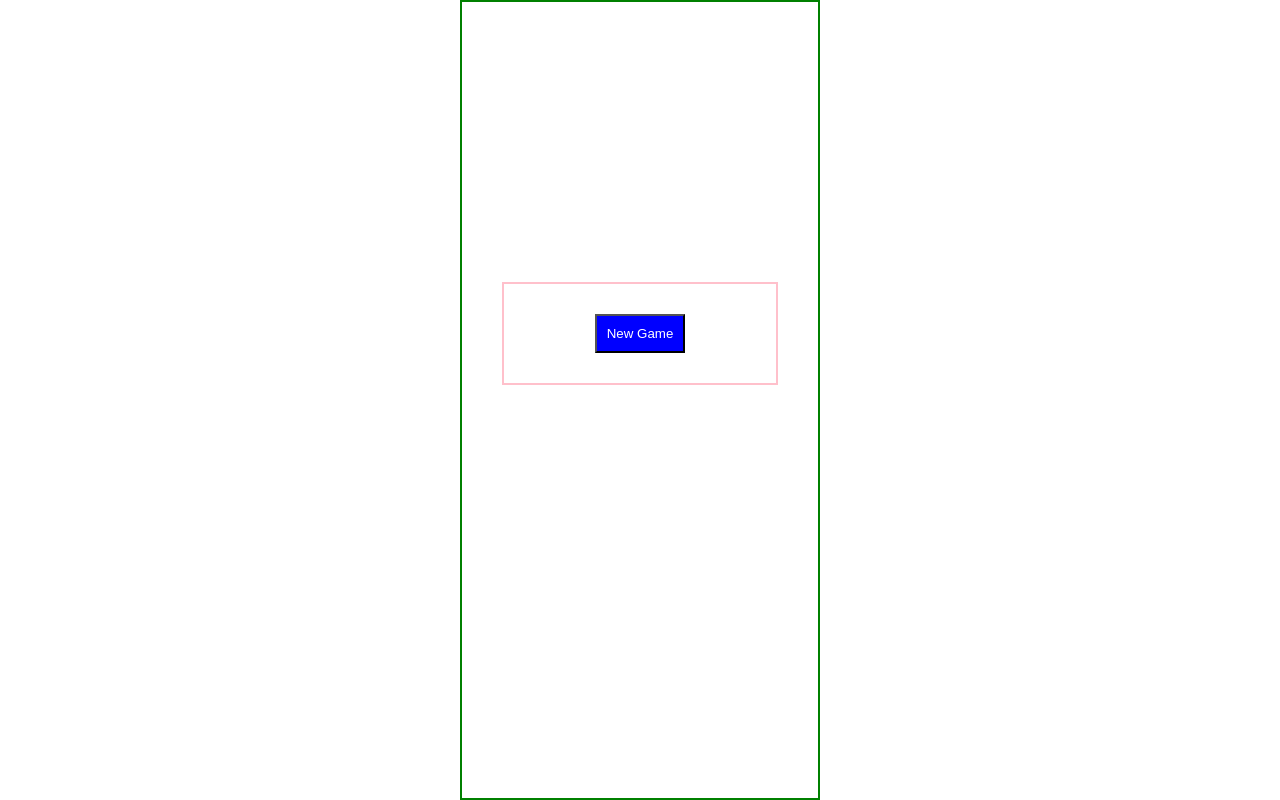
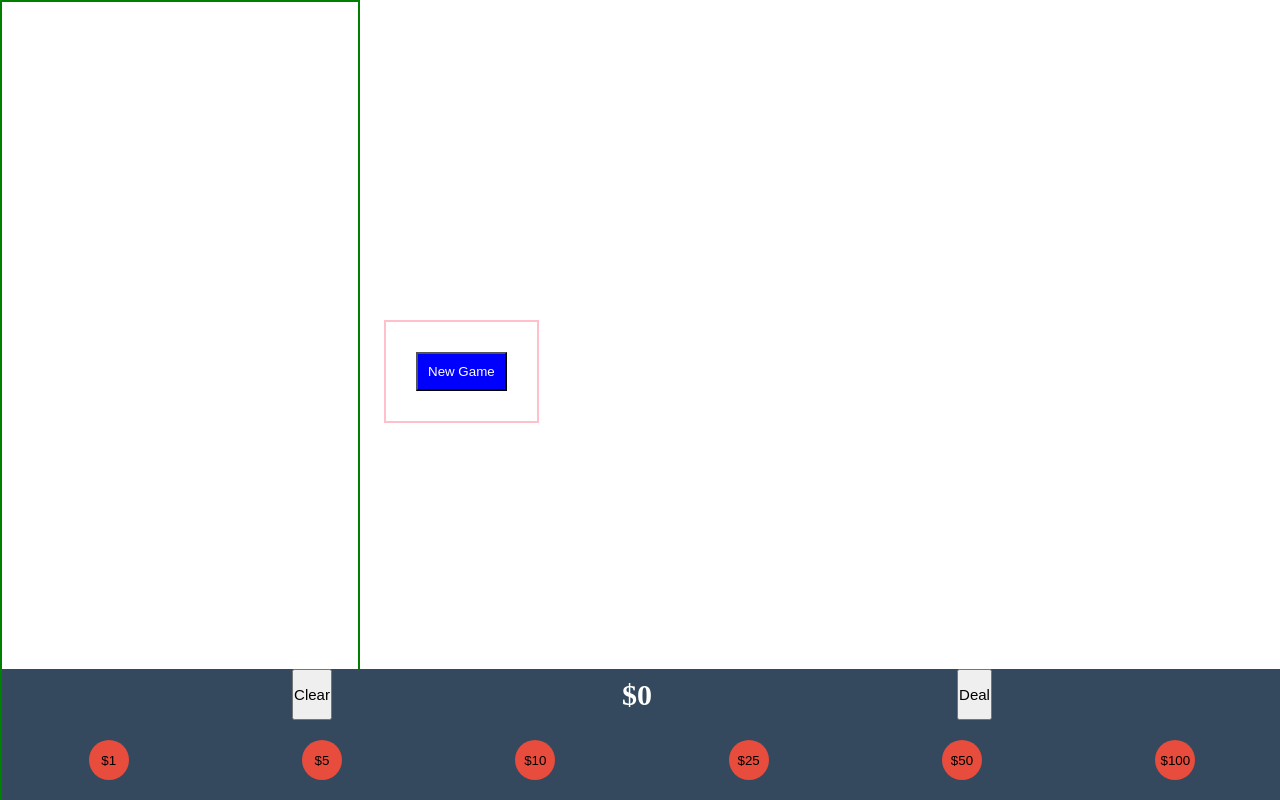
Before and after one commit to poftadeh/react-blackjack, a React (Create React App) app: page / in a window 1280 px wide. Built offline with nearby package versions, Linux system fonts and the light colour scheme.

Commit message:
feat: add Chip Tray component

```diff
--- a/src/App.tsx
+++ b/src/App.tsx
@@ -2,6 +2,7 @@ import React from 'react';
 import { connect } from 'react-redux';
 import styled, { createGlobalStyle } from 'styled-components';
 import NewGameMenu from './components/NewGameMenu';
+import ChipTray from './components/ChipTray';
 import CombinedRootState from './types/CombinedRootState';
 
 const GlobalStyle = createGlobalStyle`
@@ -25,7 +26,6 @@ const AppWrapper = styled.div`
   flex-direction: column;
   border: 2px solid green;
   max-width: 36rem;
-  margin: 0 auto;
   height: 100vh;
 `;
 
@@ -38,6 +38,7 @@ const App: React.FC<Props> = ({ isGameMenuVisible }) => {
     <AppWrapper>
       <GlobalStyle />
       {isGameMenuVisible && <NewGameMenu />}
+      <ChipTray />
     </AppWrapper>
   );
 };
--- /dev/null
+++ b/src/components/ChipTray/index.tsx
@@ -0,0 +1,49 @@
+import React, { useState } from 'react';
+import { connect } from 'react-redux';
+import { startGame } from '../../actions';
+import { CreatedPlayer } from '../../game';
+import {
+  Tray,
+  Chip,
+  BetDisplay,
+  Wrapper,
+  ClearButton,
+  DealButton,
+  ControlPanel,
+} from './style';
+
+interface Props {
+  startGame: (players: CreatedPlayer[]) => void;
+}
+
+const ChipTray: React.FC<Props> = ({ startGame }) => {
+  const [betAmount, setBetAmount] = useState<number>(0);
+
+  const handleClick = (amount: number): void => {
+    setBetAmount((previousAmount) => previousAmount + amount);
+  };
+
+  const clearBet = () => setBetAmount(0);
+
+  return (
+    <Wrapper>
+      <Tray>
+        <ControlPanel>
+          <ClearButton onClick={clearBet}>Clear</ClearButton>
+          <BetDisplay>${betAmount}</BetDisplay>
+          <DealButton>Deal</DealButton>
+        </ControlPanel>
+        <div className="chips">
+          <Chip onClick={() => handleClick(1)}>$1</Chip>
+          <Chip onClick={() => handleClick(5)}>$5</Chip>
+          <Chip onClick={() => handleClick(10)}>$10</Chip>
+          <Chip onClick={() => handleClick(25)}>$25</Chip>
+          <Chip onClick={() => handleClick(50)}>$50</Chip>
+          <Chip onClick={() => handleClick(100)}>$100</Chip>
+        </div>
+      </Tray>
+    </Wrapper>
+  );
+};
+
+export default connect(null, { startGame })(ChipTray);
--- /dev/null
+++ b/src/components/ChipTray/style.ts
@@ -0,0 +1,50 @@
+import styled from 'styled-components';
+
+export const Wrapper = styled.div`
+  position: fixed;
+  bottom: 0;
+  width: 100vw;
+`;
+
+export const Tray = styled.div`
+  padding: 0 0 2rem 0;
+  display: flex;
+  flex-direction: column;
+  background-color: #34495e;
+
+  .chips {
+    display: flex;
+    justify-content: space-around;
+  }
+`;
+
+export const Chip = styled.button`
+  border: none;
+  width: 4rem;
+  height: 4rem;
+  border-radius: 50%;
+  background-color: #e74c3c;
+  text-align: center;
+`;
+
+export const BetDisplay = styled.h3`
+  color: white;
+  font-size: 3rem;
+  align-self: center;
+  font-weight: 700;
+  min-width: 3ch;
+`;
+
+export const DealButton = styled.button`
+  font-size: 1.5rem;
+`;
+
+export const ClearButton = styled.button`
+  font-size: 1.5rem;
+`;
+
+export const ControlPanel = styled.div`
+  display: flex;
+  justify-content: space-evenly;
+  margin-bottom: 2rem;
+`;
--- a/src/components/NewGameMenu/style.ts
+++ b/src/components/NewGameMenu/style.ts
@@ -1,8 +1,10 @@
 import styled from 'styled-components';
 
 export const MenuWrapper = styled.div`
+  position: fixed;
   border: 2px solid pink;
-  margin: 35vh 4rem;
+  top: 40%;
+  left: 30%;
   text-align: center;
   padding: 3rem;
 `;
```
Also changed, not shown: public/index.html (+0 -18 lines).
